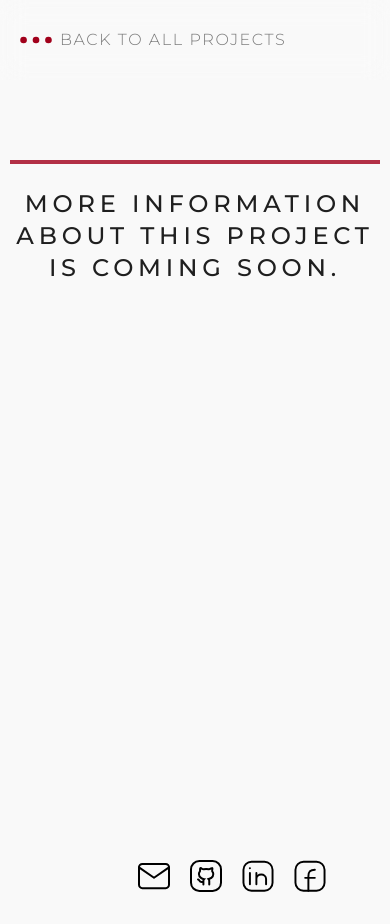
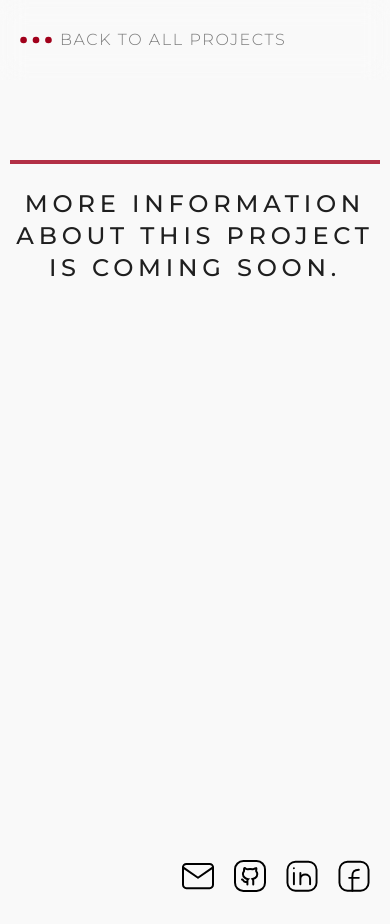
Before and after one commit to maryana-reznychenko/my-portfolio, a React (Vite) app: page /project/the-90s-inspiration-site in a window 390 px wide. Built offline with nearby package versions, Linux system fonts and the light colour scheme.

Commit message:
Changed the icons position for the small screen

```diff
--- a/src/components/Footer.jsx
+++ b/src/components/Footer.jsx
@@ -5,7 +5,7 @@ import Facebook from "../assets/img/icons/Facebook.svg";
 
 function Footer() {
   return (
-    <footer className="flex  items-center justify-end py-6 px-16 mt-auto ">
+    <footer className="flex justify-end py-6 px-5 lg:px-16  mt-auto ">
       <address>
         <ul className="flex gap-5 ">
           <li>
```
